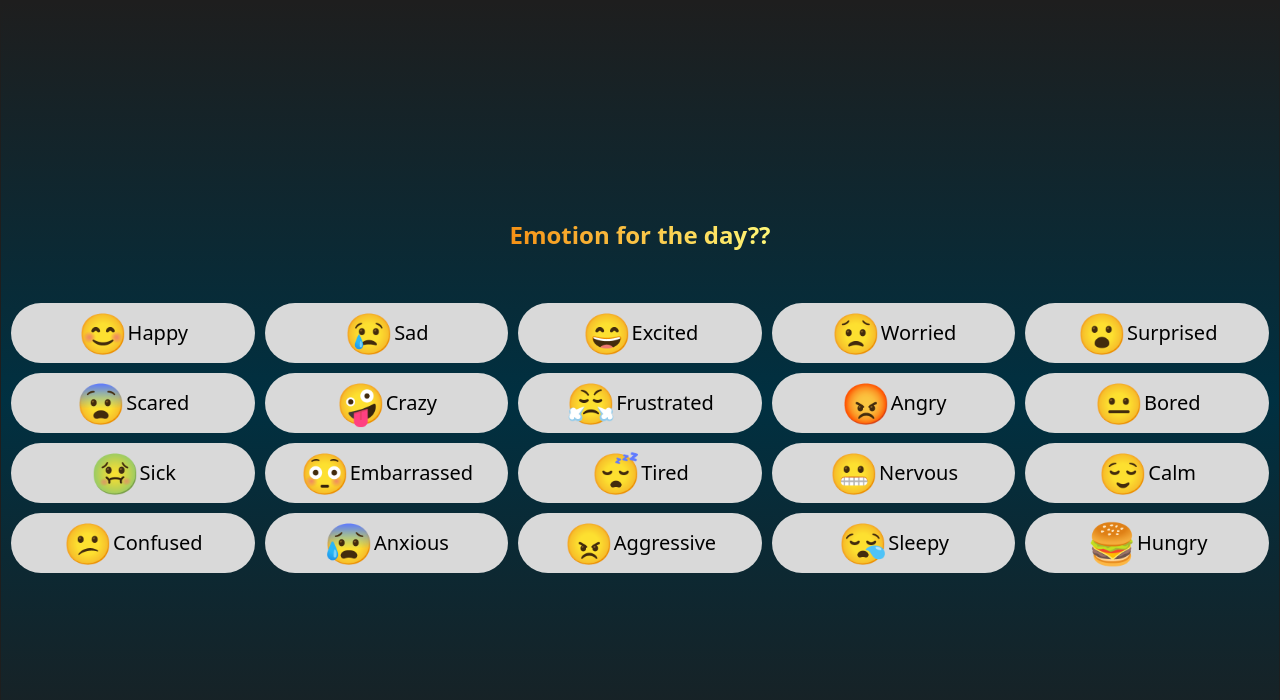
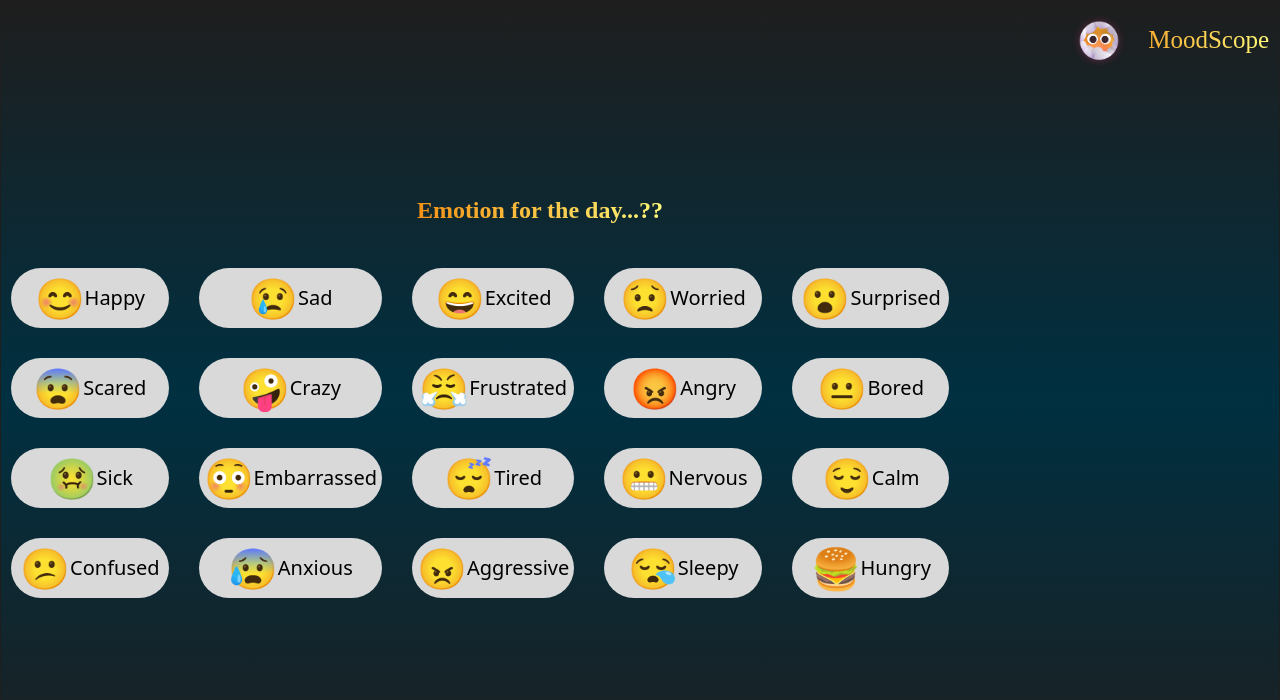
Before and after one commit to bkthejesh/moodscope, a Next.js app: page /mainpage in a window 1280 px wide. Shown: the top 700 px of the page. Built offline with nearby package versions, Linux system fonts and the light colour scheme.

Commit message:
main page modified

```diff
--- a/src/pages/mainpage.tsx
+++ b/src/pages/mainpage.tsx
@@ -10,6 +10,7 @@ const Mainpage = () => {
     marginBottom: '20px',
     fontSize: '24px',
     fontWeight: 'bold',
+    fontFamily: 'Lucida Calligraphy,cursive'
   };
 
   const emotionsWithEmojis = [
@@ -40,8 +41,8 @@ const Mainpage = () => {
     display: 'grid',
     gridTemplateRows: 'repeat(4, 1fr)',
     gridTemplateColumns: 'repeat(5, 1fr)',
-    gap: '10px',
-    width: '100%', // Fill the width
+    gap: '30px',
+    width: '75%', // Fill the width
     height: 'auto', // Adjust height as needed
     padding: '10px', // Optional padding
   };
@@ -55,14 +56,18 @@ const Mainpage = () => {
         display: 'flex',
         flexDirection: 'column',
         justifyContent: 'center',
-        alignItems: 'center',
+        alignItems: 'flex-start',
         border: '1px solid #1E1E1E',
         boxSizing: 'border-box',
         position: 'relative',
       }}
     >
-      <div style={{ marginBottom: '20px' }}>
-        <p style={gradientText}>Emotion for the day??</p>
+      <div style={{ position: 'absolute', top: '10px', right: '10px', textAlign: 'right' }}>
+      <img src="/Rectangle.png" alt="Logo" style={{ width: '60px', height: '60px',marginRight: '140px' }} />
+      <p style={{ ...gradientText, marginBottom:'0', fontSize: '25px', fontWeight: 'normal',marginLeft:'30px' , marginTop:'-50px' }}>MoodScope</p>
+    </div>
+      <div style={{ marginBottom: '10px', alignSelf:'center', marginRight:'200px', }}>
+        <p style={gradientText}>Emotion for the day...??</p>
       </div>
       <div style={gridContainerStyle}>
         {emotionsWithEmojis.map(({ emotion, emoji }) => (
```
Also changed, not shown: public/hat.png (added).
